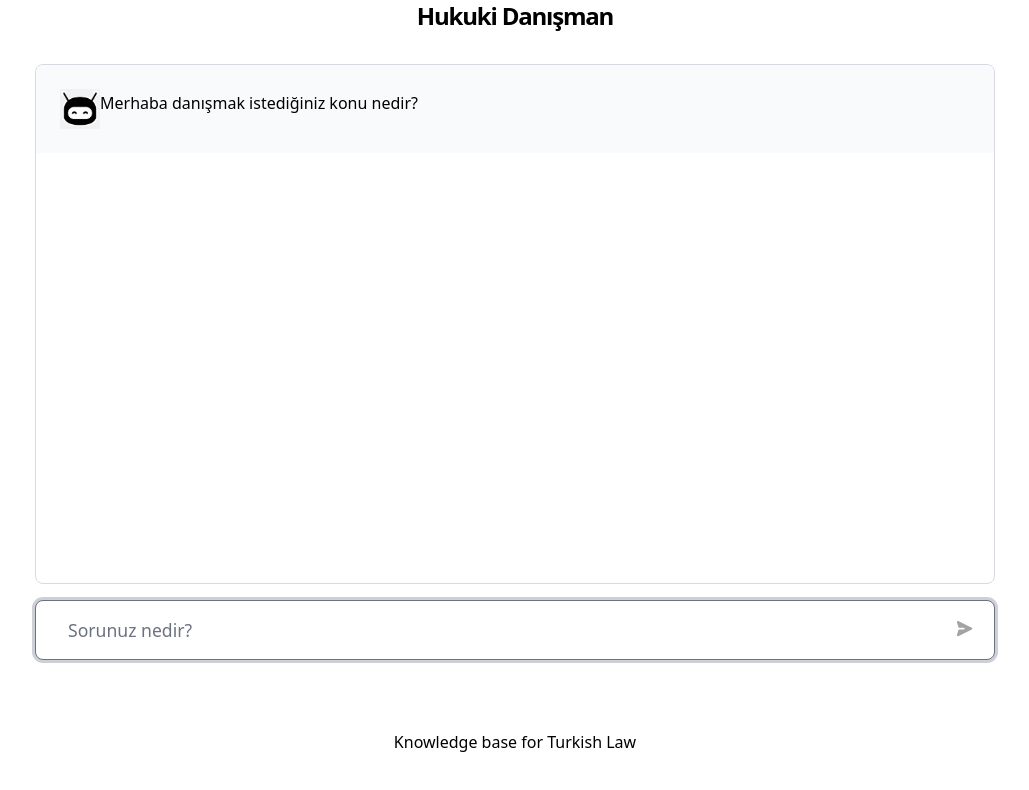
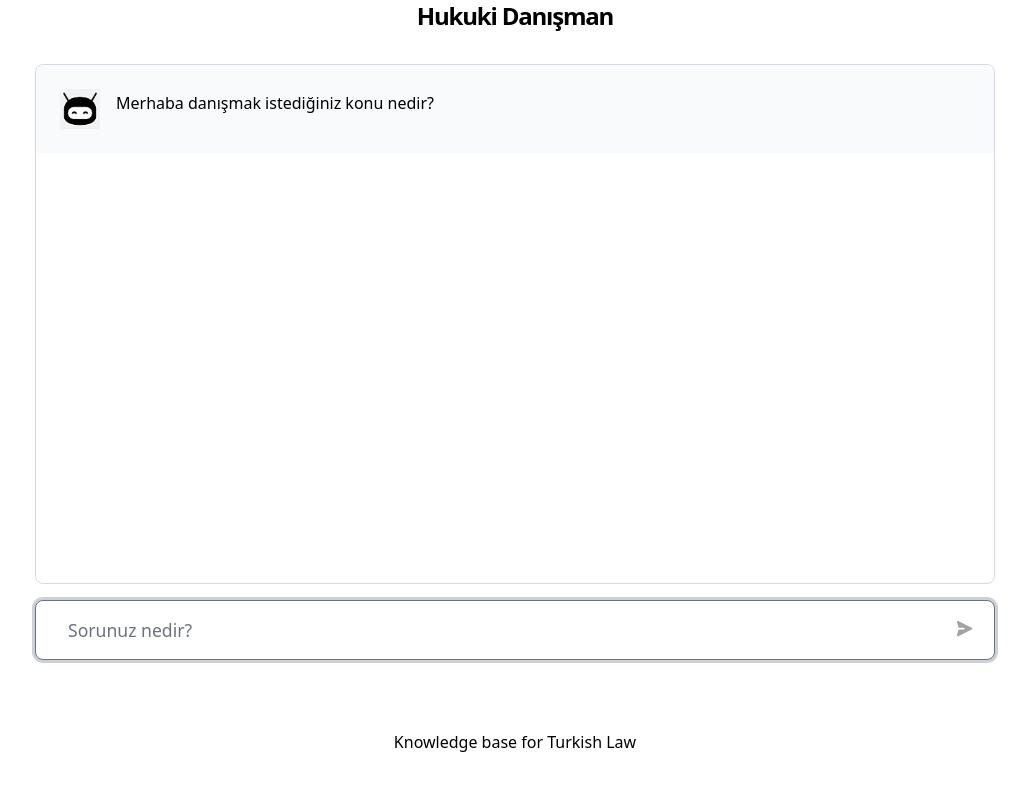
Before and after one commit to berketok-git/lawbot, a Next.js app: page / in a window 1280 px wide. Shown: the top 790 px of the page, without its empty margins (125-1154 px from the left). Built offline with nearby package versions, Linux system fonts and the light colour scheme.

Commit message:
fixe ssr

```diff
--- a/package.json
+++ b/package.json
@@ -23,7 +23,7 @@
     "dotenv": "^16.0.3",
     "langchain": "0.0.55",
     "lucide-react": "^0.125.0",
-    "next": "12.2.0",
+    "next": "13.2.3",
     "pdf-parse": "1.1.1",
     "react": "18.2.0",
     "react-dom": "18.2.0",
--- a/pages/_app.tsx
+++ b/pages/_app.tsx
@@ -1,15 +1,18 @@
 import '@/styles/base.css';
 import type { AppProps } from 'next/app';
+import { Inter } from 'next/font/google';
 
-
-
+const inter = Inter({
+  variable: '--font-inter',
+  subsets: ['latin'],
+});
 
 function MyApp({ Component, pageProps }: AppProps) {
   return (
     <>
-
+      <main className={inter.variable}>
         <Component {...pageProps} />
-
+      </main>
     </>
   );
 }
```
Also changed, not shown: 2 other files (tests, documents, lock files or other folders).
